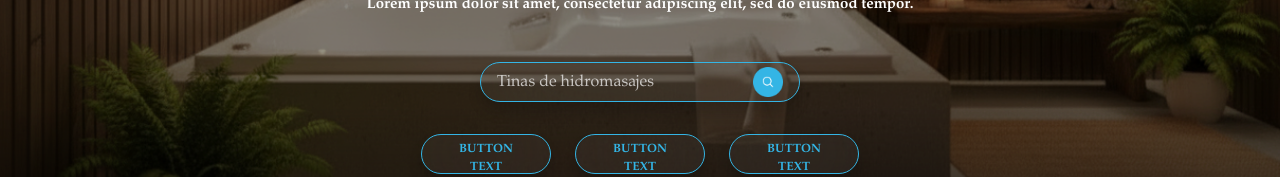
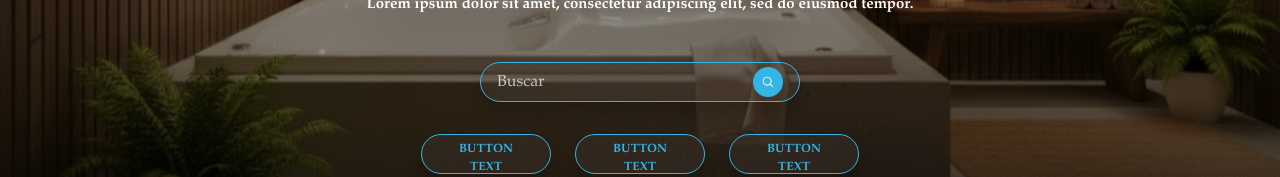
Before and after one commit to DamiMocch/Hydromagic, a React (Vite) app: page / in a window 1280 px wide. Shown: the part 502-679 px from the top of the page. Built offline with nearby package versions, Linux system fonts and the light colour scheme.

Commit message:
Update search input placeholder text

```diff
--- a/src/components/Hero.jsx
+++ b/src/components/Hero.jsx
@@ -49,7 +49,7 @@ export default function Inicio() {
         <div className={styles.searchBox}>
           <input
             type="text"
-            placeholder="Tinas de hidromasajes"
+            placeholder="Buscar"
             className={styles.searchInput}
           />
           <img
```
